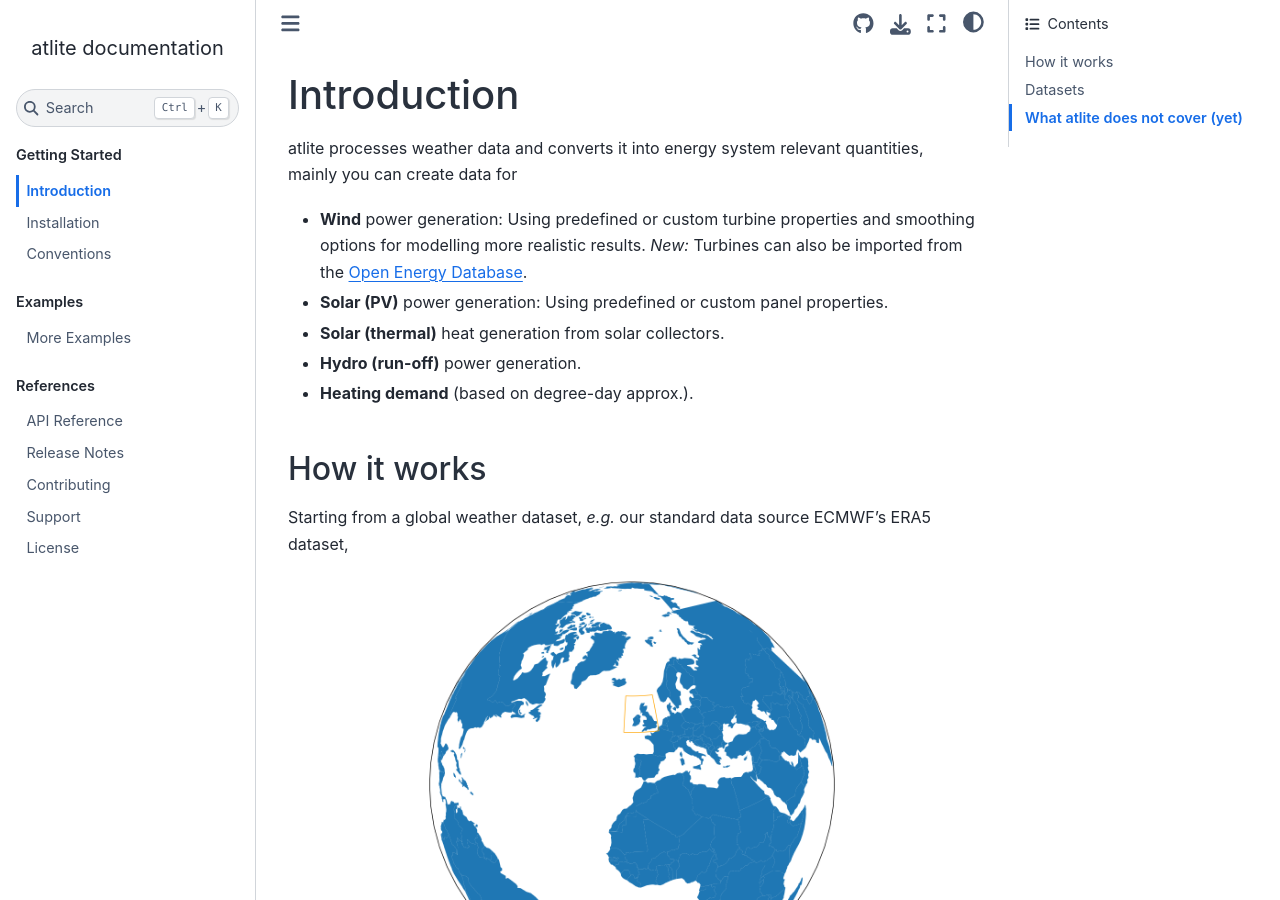
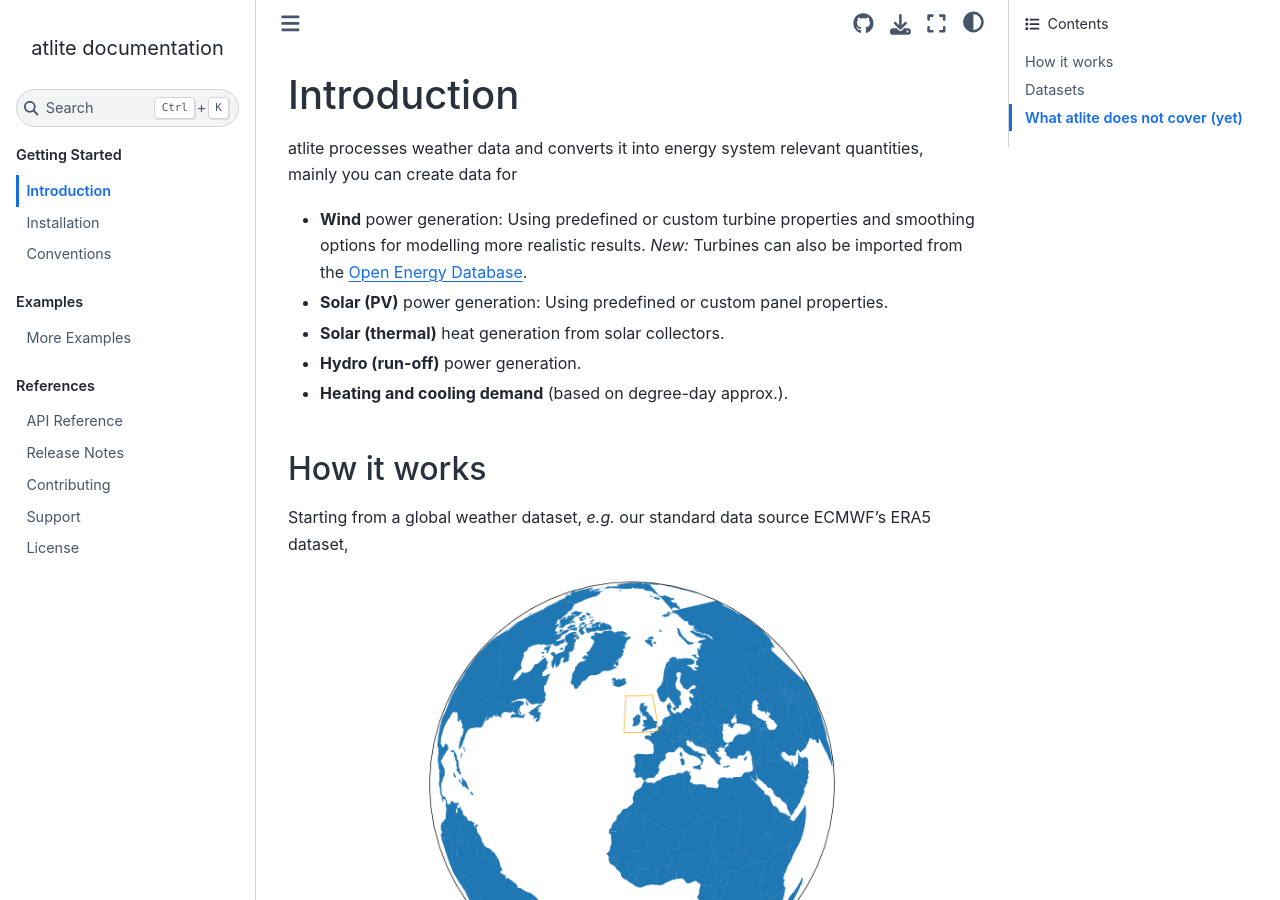
Before and after one commit to PyPSA/atlite, a Sphinx documentation site: the page built from doc/introduction.rst, in a window 1280 px wide and 900 px high. Built offline with Sphinx 7.4.7 and the Sphinx Book theme 1.1.4, drawn with Linux system fonts in a browser that asks for light colours; pages that are not in the unit, such as notebooks, are missing from menus.

Commit message:
Update docs

```diff
--- a/doc/introduction.rst
+++ b/doc/introduction.rst
@@ -19,7 +19,7 @@ relevant quantities, mainly you can create data for
 * **Solar (PV)** power generation: Using predefined or custom panel properties.
 * **Solar (thermal)** heat generation from solar collectors.
 * **Hydro (run-off)** power generation.
-* **Heating demand** (based on degree-day approx.).
+* **Heating and cooling demand** (based on degree-day approx.).
 
 How it works
 ========================
```
